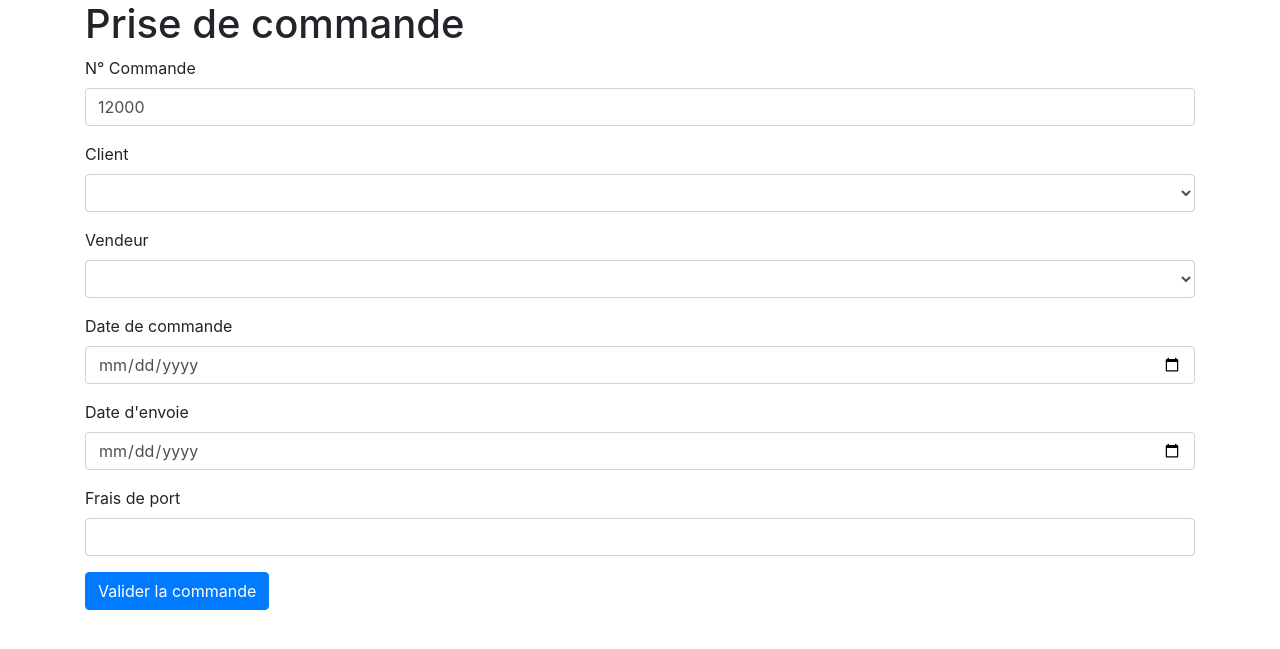
After one commit to Aymane-GOMBRA/Colombes, a PHP site: page /colombes/new_order.php in a window 1280 px wide. The commit adds this page. Shown: the top 649 px of the page. Run offline with PHP 8.4, Linux system fonts and the light colour scheme; the visitor is signed in with stand-in values (Sample User, id 1); data that the repository does not hold is empty.

Commit message:
12 stable

```diff
--- /dev/null
+++ b/cp7/info.php
@@ -0,0 +1,3 @@
+<?php
+phpinfo();
+?>
--- a/cp7/model.class.php
+++ b/cp7/model.class.php
@@ -96,7 +96,7 @@ class Model extends Singleton
         //Remplit le tableau de paramètres
         foreach ($post as $key => $val) {
             $vals[':' . $key] = $val;
-            $set[] = $key . '=' . $key;
+            $set[] = $key . '=:' . $key;
         }
         $vals[':id'] = $id;
         //Prépare et exécite la requête
@@ -109,4 +109,23 @@ class Model extends Singleton
             throw new PDOException(__CLASS__ . ' : ' . $e->getMessage());
         }
     }
+
+    /**
+     * Méthode qui supprime une ligne de la table en cours
+     * @param string $pk - colonne clé primaire
+     * @param string $id - ID de la ligne à supprimer
+     * @return int nombre de ligne supprimées (défaut 1)
+     */
+
+    public function delete(string $pk, string $id): int
+    {
+        try{
+            $sql = 'DELETE FROM '.$this->table.' WHERE '.$pk.'=?';
+            $qry=$this->db->prepare($sql);
+            $qry->execute(array($id));
+            return $qry->rowCount();
+        }catch(PDOException $e){
+            throw new PDOException(__CLASS__ . ' : ' . $e->getMessage());
+        }
+    }
 }
--- /dev/null
+++ b/cp7/new_order.php
@@ -0,0 +1,64 @@
+<?php
+include_once('test_session.php');
+include_once('constants.php');
+include_once('singleton.class.php');
+include_once('model.class.php');
+?>
+<!DOCTYPE html>
+<html lang="fr">
+
+<head>
+    <meta charset="UTF-8">
+    <meta name="viewport" content="width=device-width, initial-scale=1.0">
+    <title>Northwind Traders</title>
+    <link rel="stylesheet" href="https://cdn.jsdelivr.net/npm/bootstrap@4.6.0/dist/css/bootstrap.min.css" integrity="sha384-B0vP5xmATw1+K9KRQjQERJvTumQW0nPEzvF6L/Z6nronJ3oUOFUFpCjEUQouq2+l" crossorigin="anonymous">
+    <link rel="stylesheet" href="css/main.css">
+
+</head>
+
+<body class="container">
+    <h1>Prise de commande</h1>
+    <form action="new_order_save.php" method="post">
+        <div class="form-group">
+            <label for="NO_COMMANDE">N° Commande</label>
+            <input type="number" name="NO_COMMANDE" id="NO_COMMANDE" class="form-control" value="12000">
+        </div>
+        <div class="form-group">
+            <label for="CODE_CLIENT">Client</label>
+            <?php
+            Singleton::setConfiguration(HOST, 3306, DB, USER, PASS);
+            echo Singleton::getHtmlSelect('CODE_CLIENT', 'SELECT CODE_CLIENT, SOCIETE FROM clients');
+            ?>
+        </div>
+        <div class="form-group">
+            <label for="NO_EMPLOYE">Vendeur</label>
+            <?php
+            Singleton::setConfiguration(HOST, 3306, DB, USER, PASS);
+            echo Singleton::getHtmlSelect('NO_EMPLOYE', 'SELECT NO_EMPLOYE, concat(PRENOM, " ", NOM) AS employe FROM employes');
+            ?>
+        </div>
+        <div class="form-group">
+            <label for="DATE_COMMANDE">Date de commande</label>
+            <input type="date" name="DATE_COMMANDE" id="DATE_COMMANDE" class="form-control">
+        </div>
+        <div class="form-group">
+            <label for="DATE_ENVOI">Date d'envoie</label>
+            <input type="date" name="DATE_ENVOI" id="DATE_ENVOI" class="form-control">
+        </div>
+        <div class="form-group">
+            <label for="PORT">Frais de port</label>
+            <input type="text" name="PORT" class="form-control" id="PORT">
+        </div>
+        <input type="submit" value="Valider la commande" class="btn btn-primary">
+
+    </form>
+
+
+
+
+
+    <script src="https://code.jquery.com/jquery-3.5.1.slim.min.js" integrity="sha384-DfXdz2htPH0lsSSs5nCTpuj/zy4C+OGpamoFVy38MVBnE+IbbVYUew+OrCXaRkfj" crossorigin="anonymous"></script>
+    <script src="https://cdn.jsdelivr.net/npm/bootstrap@4.6.0/dist/js/bootstrap.bundle.min.js" integrity="sha384-Piv4xVNRyMGpqkS2by6br4gNJ7DXjqk09RmUpJ8jgGtD7zP9yug3goQfGII0yAns" crossorigin="anonymous"></script>
+</body>
+
+</html>
```
Also changed, not shown: cp7/bo.php (+4 -37 lines), cp7/js/stats.js (added, +19 -0 lines), cp7/stats.php (added, +45 -0 lines), cp7/test_singleton.php (+15 -12 lines).
